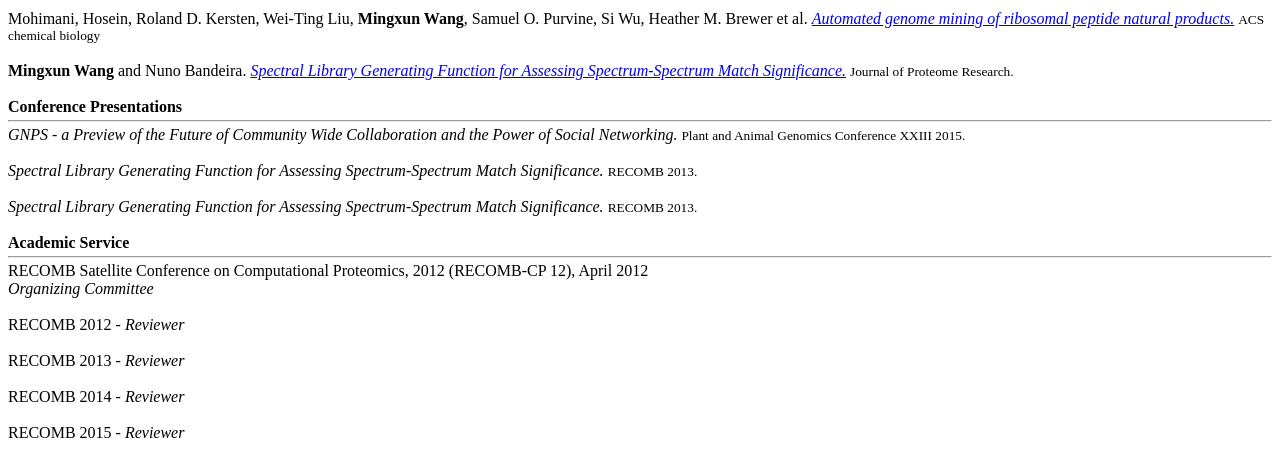
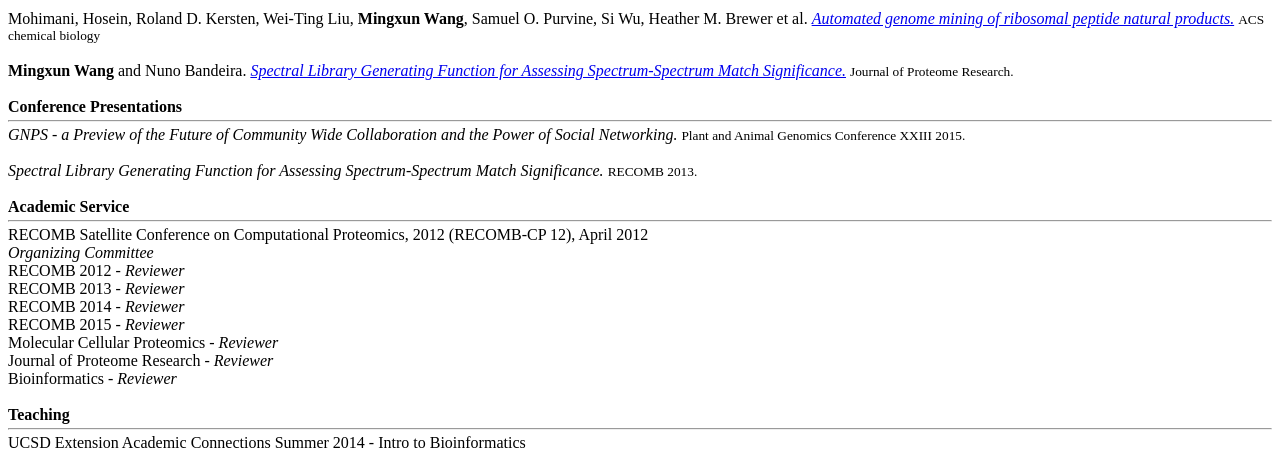
Before and after one commit to mwang87/mingwangwebsite, a Sinatra app: page /academic in a window 1280 px wide. Shown: the part 168-621 px from the top of the page. Run offline with Sinatra, Linux system fonts and the light colour scheme; some libraries are stand-ins or nearby versions.

Commit message:
updating academics

```diff
--- a/views/academic.erb
+++ b/views/academic.erb
@@ -36,9 +36,6 @@ Mohimani, Hosein, Roland D. Kersten, Wei-Ting Liu, <strong>Mingxun Wang</strong>
 <br>
 <br>
 
-<i>Spectral Library Generating Function for Assessing Spectrum-Spectrum Match Significance. </i> <small>RECOMB 2013.</small>
-<br>
-<br>
 
 <strong>Academic Service</strong>
 <hr style="
@@ -48,32 +45,18 @@ RECOMB Satellite Conference on Computational Proteomics, 2012 (RECOMB-CP 12), Ap
 <br>
 <i>Organizing Committee  </i>
 <br>
-<br>
-
 RECOMB 2012 - <i>Reviewer</i>
 <br>
-<br>
-
 RECOMB 2013 - <i>Reviewer</i>
 <br>
-<br>
-
 RECOMB 2014 - <i>Reviewer</i>
 <br>
-<br>
-
 RECOMB 2015 - <i>Reviewer</i>
 <br>
-<br>
-
 Molecular Cellular Proteomics - <i>Reviewer</i>
 <br>
-<br>
-
 Journal of Proteome Research - <i>Reviewer</i>
 <br>
-<br>
-
 Bioinformatics - <i>Reviewer</i>
 <br>
 <br>
```
